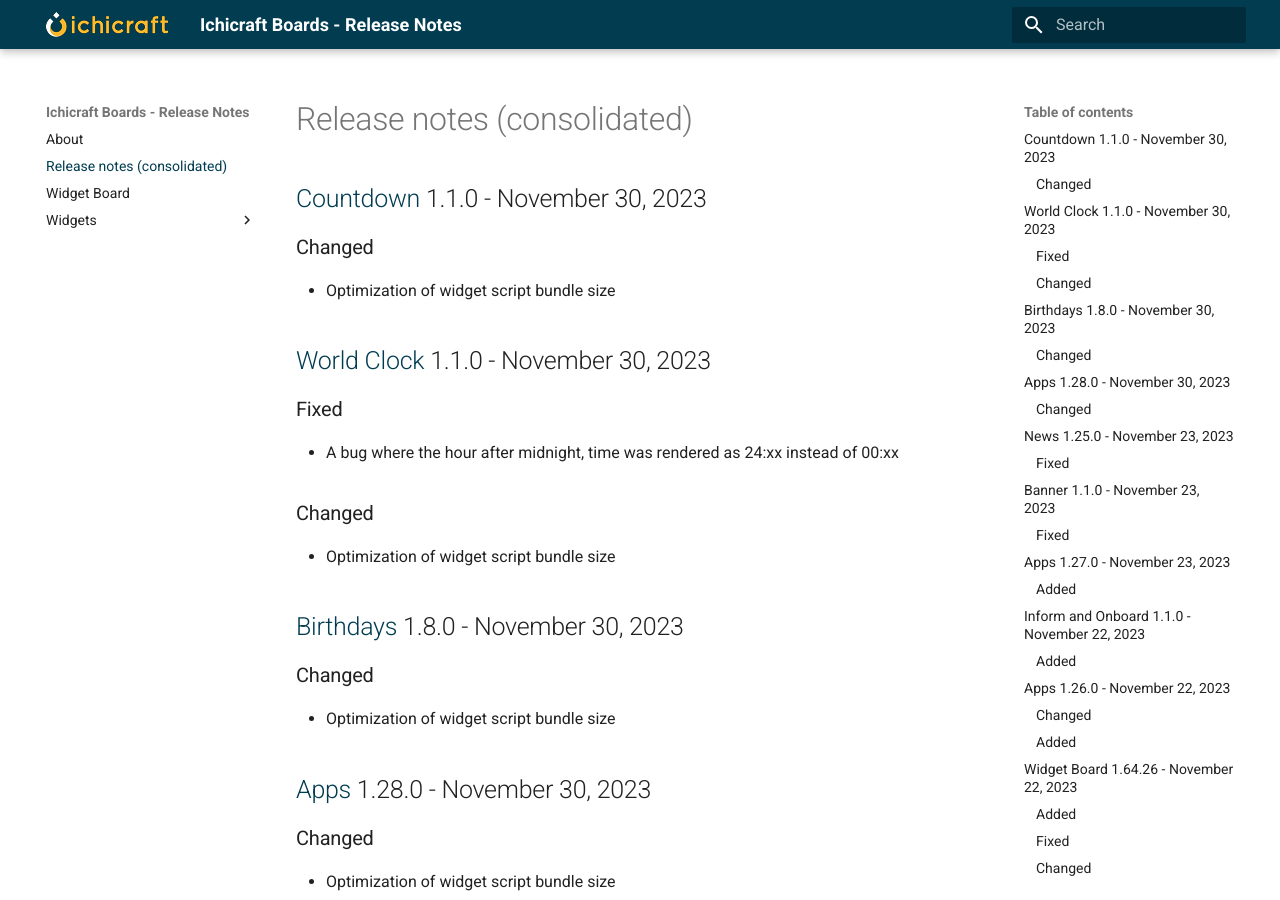
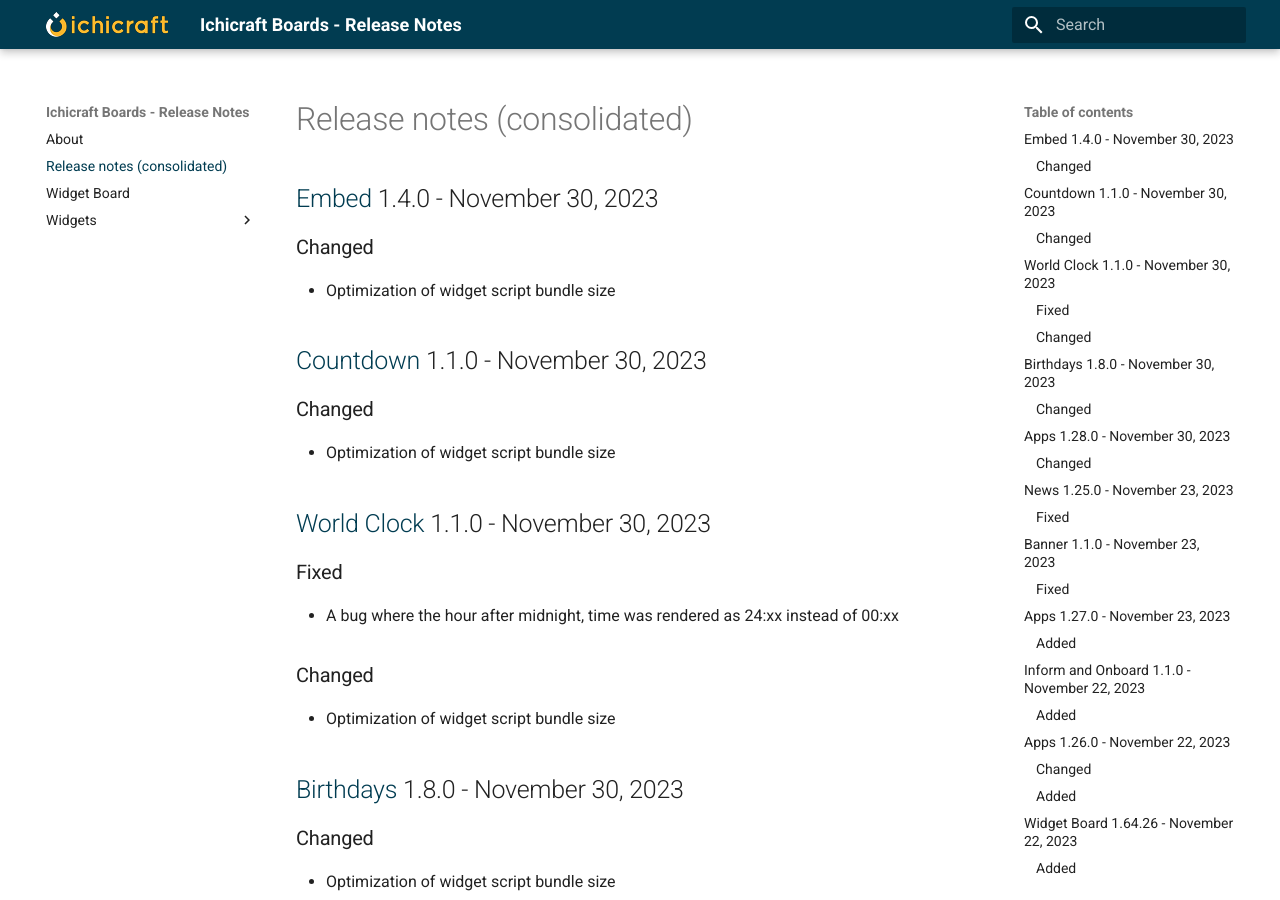
Before and after one commit to ichicraft/widgets-docs, an MkDocs documentation site: the page built from docs/Release-notes-(consolidated).md, in a window 1280 px wide and 900 px high. Built offline with MkDocs 1.6.1 and Material for MkDocs 9.7.7, drawn with Linux system fonts in a browser that asks for light colours.

Commit message:
Release notes updated by BuildService

```diff
--- a/docs/Release-notes-(consolidated).md
+++ b/docs/Release-notes-(consolidated).md
@@ -1,3 +1,8 @@
+## [Embed](./Widgets/Embed.md) 1.4.0 - November 30, 2023
+
+### Changed
+- Optimization of widget script bundle size
+
 ## [Countdown](./Widgets/Countdown.md) 1.1.0 - November 30, 2023
 
 ### Changed
--- a/docs/Widgets/Embed.md
+++ b/docs/Widgets/Embed.md
@@ -1,3 +1,8 @@
+## 1.4.0 - November 30, 2023
+
+### Changed
+- Optimization of widget script bundle size
+
 ## 1.3.0 - April 20, 2023
 
 ### Added
```
